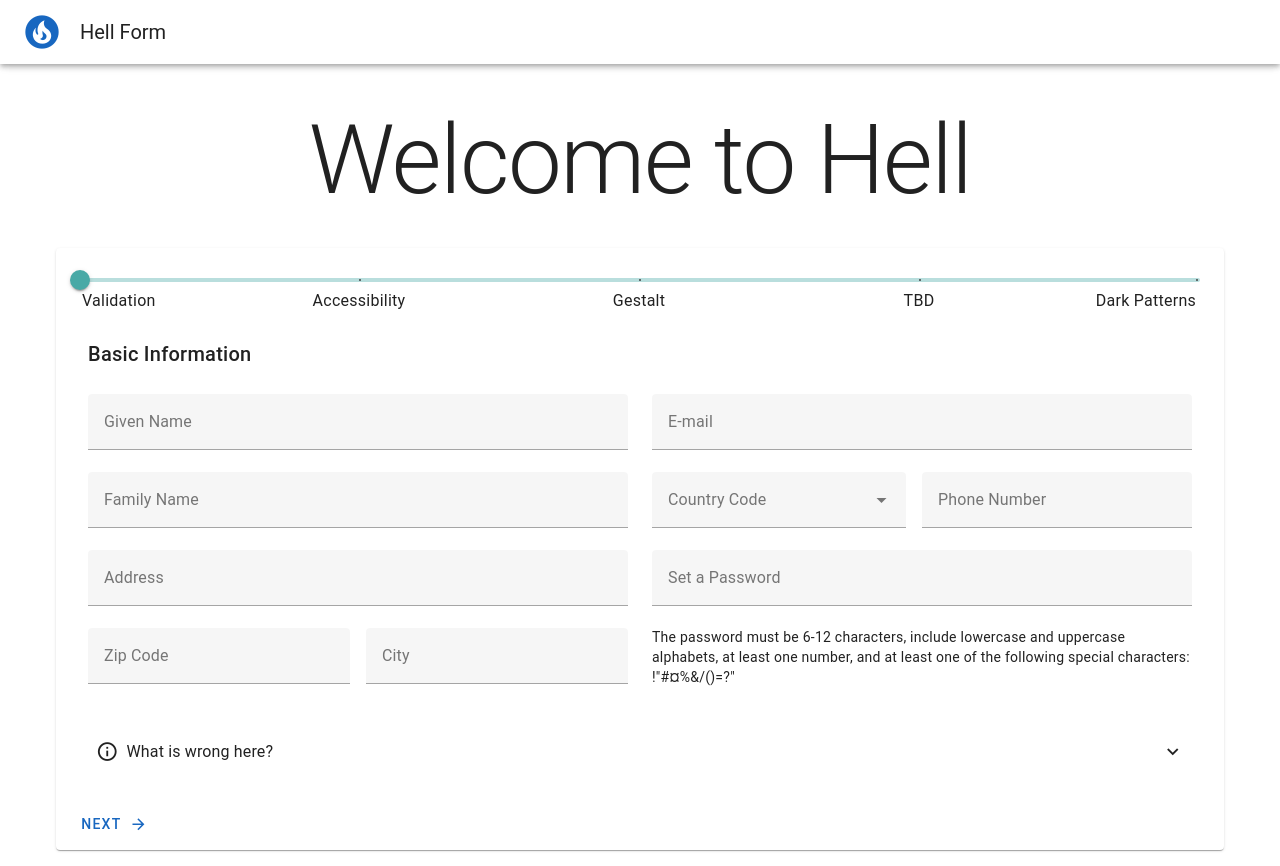
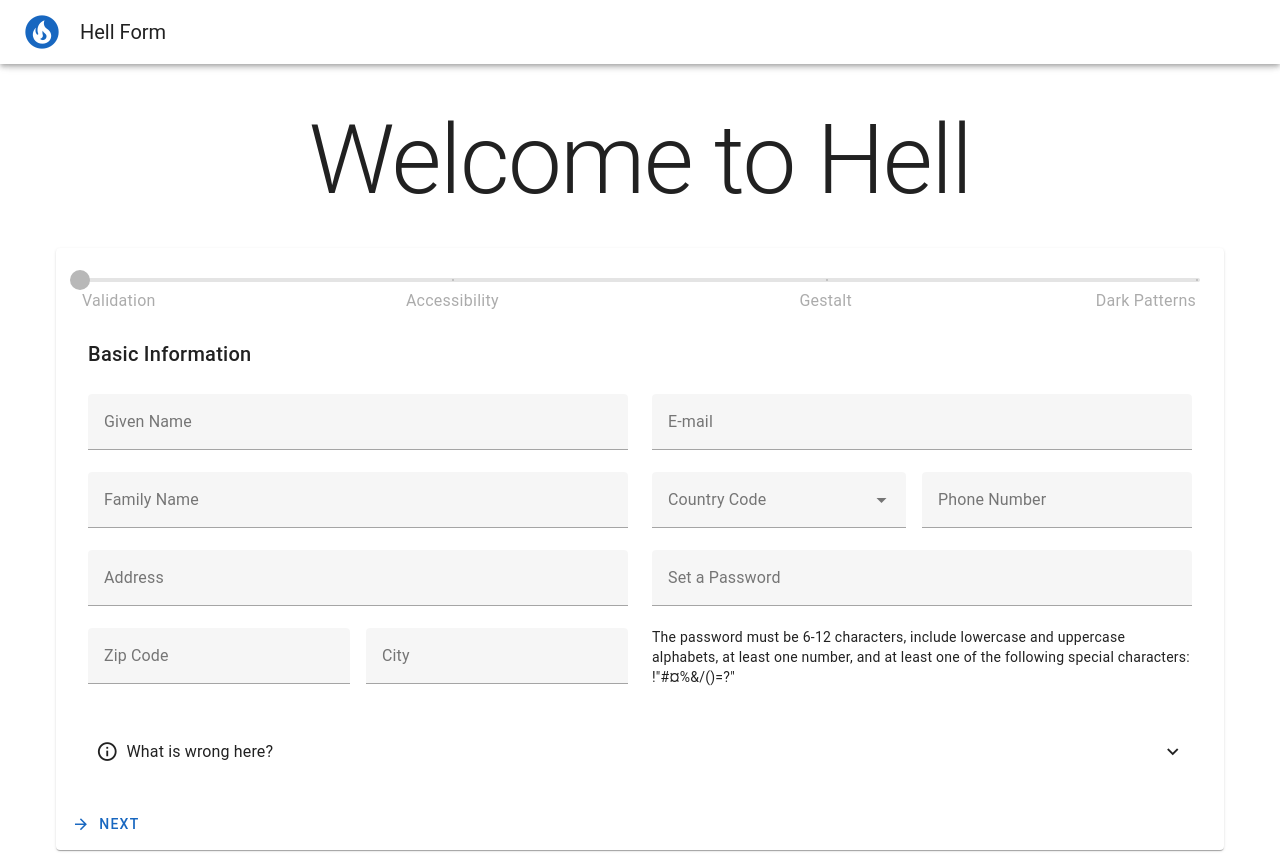
Before and after one commit to ajuvonen/hellform, a Vue app: page / in a window 1280 px wide. Both pictures are taken after a click on the button "GET STARTED". Built offline with nearby package versions, Linux system fonts and the light colour scheme.

Commit message:
Remove empty section and change validation logic

```diff
--- a/src/components/FormSection1.vue
+++ b/src/components/FormSection1.vue
@@ -5,7 +5,7 @@ import {useFormStore} from '@/stores/form';
 import {useCurrentSectionProblems} from '@/hooks/currentSectionProblems';
 import RowHeader from '@/components/RowHeader.vue';
 
-const {currentFormValid, data} = storeToRefs(useFormStore());
+const {currentForm, currentFormValid, data} = storeToRefs(useFormStore());
 const nameRules = [requiredValidator(), lengthValidator(3, 10), regexValidator(/^[A-Za-z]+$/)];
 const emailRules = [requiredValidator(), lengthValidator(9, 20)];
 const addressRules = [requiredValidator(), lengthValidator(10, 50)];
@@ -35,7 +35,7 @@ useCurrentSectionProblems([
 ]);
 </script>
 <template>
-  <v-form v-model="currentFormValid">
+  <v-form ref="currentForm" v-model="currentFormValid">
     <v-container>
       <row-header text="Basic Information" />
       <v-row>
--- a/src/components/FormSection2.vue
+++ b/src/components/FormSection2.vue
@@ -6,7 +6,7 @@ import {useCurrentSectionProblems} from '@/hooks/currentSectionProblems';
 
 const formStore = useFormStore();
 const {toggleDevice, removeStreamingService, addStreamingService} = formStore;
-const {currentFormValid, data} = storeToRefs(formStore);
+const {currentForm, currentFormValid, data} = storeToRefs(formStore);
 
 const deviceOptions = ['Cellphone', 'Laptop', 'Desktop-Tower', 'Watch', 'Tablet'];
 
@@ -37,10 +37,11 @@ useCurrentSectionProblems([
   `In this case, comboboxes provide an additional layer of complexity but no real value because the lists are short.`,
   `Users with screen readers may not understand table-like presentation, if the elements and their labels are not accessible.`,
   `Users with screen readers can't understand what actions the buttons perform, if they lack both text and accessibility optimization.`,
+  `The next button on the form enters a disabled state when the form has validation problems.`,
 ]);
 </script>
 <template>
-  <v-form v-model="currentFormValid">
+  <v-form ref="currentForm" v-model="currentFormValid">
     <v-container class="faded">
       <v-row>
         <v-col cols="12">
--- a/src/components/FormSection3.vue
+++ b/src/components/FormSection3.vue
@@ -5,7 +5,7 @@ import {useCurrentSectionProblems} from '@/hooks/currentSectionProblems';
 import RowHeader from '@/components/RowHeader.vue';
 import {lengthValidator} from '@/utils';
 
-const {currentFormValid, data} = storeToRefs(useFormStore());
+const {currentForm, currentFormValid, data} = storeToRefs(useFormStore());
 
 const lengthRules = [lengthValidator(0, 50)];
 
@@ -18,7 +18,7 @@ useCurrentSectionProblems([
 ]);
 </script>
 <template>
-  <v-form v-model="currentFormValid">
+  <v-form ref="currentForm" v-model="currentFormValid">
     <v-container>
       <row-header text="Taste Profile" />
       <v-row>
--- a/src/components/FormSection4.vue
+++ b/src/components/FormSection4.vue
@@ -2,17 +2,133 @@
 import {storeToRefs} from 'pinia';
 import {useFormStore} from '@/stores/form';
 import {useCurrentSectionProblems} from '@/hooks/currentSectionProblems';
+import {regexValidator, requiredValidator} from '@/utils';
 import RowHeader from '@/components/RowHeader.vue';
 
-const {currentFormValid} = storeToRefs(useFormStore());
+const {currentForm, currentFormValid, data} = storeToRefs(useFormStore());
 
-useCurrentSectionProblems([]);
+const incomeOptions = [
+  {title: '25 000 € - 35 0000 €', value: 1},
+  {title: '35 000 € - 50 0000 €', value: 2},
+  {title: '> 50 000 €', value: 3},
+];
+
+const genderOptions = [
+  {title: 'Male', value: 1},
+  {title: 'Female', value: 2},
+];
+
+const sexualOrientationOptions = [
+  {title: 'Straight', value: 1},
+  {title: 'Other', value: 2},
+];
+
+const requiredRules = [requiredValidator()];
+
+const birthdateRules = [requiredValidator(), regexValidator(/^\d{2,2}\/\d{2,2}\/\d{4,4}$/)];
+
+useCurrentSectionProblems([
+  `Asking for background information that is irrelevant to the service, and giving no opt-out possibility.`,
+  `There's a limited choice in answer options.`,
+  `Access to contacts usually means your friends are about to be spammed unwillingly.`,
+  `The contacts confirmation contains an example of confirm shaming, where the opt-out is worded negatively.`,
+  `The free premium trial is not actually free, and contains a continuous subscription trap`,
+  `The marketing consent is confusingly worded, required, and automatically active.`,
+  `The Terms of Service link redirects you to a page that can't be navigated back from without losing data.`,
+]);
 </script>
 <template>
-  <v-form v-model="currentFormValid">
+  <v-form ref="currentForm" v-model="currentFormValid">
     <v-container>
-      <row-header text="TBD" />
-      <v-row></v-row>
+      <row-header text="Background Information" />
+      <v-row>
+        <v-col cols="6">
+          <div class="d-flex with-gap">
+            <v-select
+              v-model="data.gender"
+              :items="genderOptions"
+              :rules="requiredRules"
+              label="Gender"
+            >
+            </v-select>
+            <v-select
+              v-model="data.incomeClass"
+              :items="incomeOptions"
+              :rules="requiredRules"
+              label="Annual Income"
+            >
+            </v-select>
+          </div>
+        </v-col>
+        <v-col cols="6">
+          <div class="d-flex with-gap">
+            <v-select
+              v-model="data.sexualOrientation"
+              :items="sexualOrientationOptions"
+              :rules="requiredRules"
+              label="Sexual Orientation"
+            ></v-select>
+            <v-text-field
+              v-model="data.birthdate"
+              :rules="birthdateRules"
+              label="Birth Date"
+              placeholder="DD/MM/YYYY"
+            ></v-text-field>
+          </div>
+        </v-col>
+      </v-row>
+      <row-header text="Additional Details" />
+      <v-row>
+        <v-col cols="6">
+          <v-radio-group
+            v-model="data.contactsAccess"
+            label="Please give us access to your contacts and calendar"
+            hide-details="auto"
+          >
+            <v-radio :value="true" label="Give access"></v-radio>
+            <v-radio :value="false" label="No, I don't have friends"></v-radio>
+          </v-radio-group>
+        </v-col>
+        <v-col cols="6">
+          <v-radio-group
+            v-model="data.subscribeToPremium"
+            label="Choose your subscription"
+            hide-details="auto"
+          >
+            <v-radio :value="false" label="Free"></v-radio>
+            <div class="d-flex">
+              <v-radio :value="true" label="Free* PREMIUM Trial"></v-radio>
+              <v-tooltip
+                v-if="data.subscribeToPremium"
+                text="A one-time service fee of 2.49€ will be charged. After the 30-day trial your subscription will continue as annually billed subscription."
+              >
+                <template v-slot:activator="{props}">
+                  <v-icon icon="mdi-information-outline" v-bind="props"></v-icon>
+                </template>
+              </v-tooltip>
+            </div>
+          </v-radio-group>
+        </v-col>
+      </v-row>
+      <v-divider class="mt-2"></v-divider>
+      <v-row>
+        <v-col cols="6">
+          <v-checkbox
+            label="NO, I'm not afraid to receive great offers to my email!"
+            v-model="data.receiveSpam"
+            :value="true"
+            required
+            :rules="requiredRules"
+          ></v-checkbox>
+        </v-col>
+        <v-col cols="6">
+          <v-checkbox v-model="data.acceptTOS" :value="true" required :rules="requiredRules">
+            <template #label>
+              I have read and accept the&nbsp;<RouterLink to="/tos">Terms of Service</RouterLink>
+            </template>
+          </v-checkbox>
+        </v-col>
+      </v-row>
     </v-container>
   </v-form>
 </template>
--- a/src/components/FormSection5.vue
+++ /dev/null
@@ -1,134 +0,0 @@
-<script setup lang="ts">
-import {storeToRefs} from 'pinia';
-import {useFormStore} from '@/stores/form';
-import {useCurrentSectionProblems} from '@/hooks/currentSectionProblems';
-import {regexValidator, requiredValidator} from '@/utils';
-import RowHeader from '@/components/RowHeader.vue';
-
-const {currentFormValid, data} = storeToRefs(useFormStore());
-
-const incomeOptions = [
-  {title: '25 000 € - 35 0000 €', value: 1},
-  {title: '35 000 € - 50 0000 €', value: 2},
-  {title: '> 50 000 €', value: 3},
-];
-
-const genderOptions = [
-  {title: 'Male', value: 1},
-  {title: 'Female', value: 2},
-];
-
-const sexualOrientationOptions = [
-  {title: 'Straight', value: 1},
-  {title: 'Other', value: 2},
-];
-
-const requiredRules = [requiredValidator()];
-
-const birthdateRules = [requiredValidator(), regexValidator(/^\d{2,2}\/\d{2,2}\/\d{4,4}$/)];
-
-useCurrentSectionProblems([
-  `Asking for background information that is irrelevant to the service, and giving no opt-out possibility.`,
-  `There's a limited choice in answer options.`,
-  `Access to contacts usually means your friends are about to be spammed unwillingly.`,
-  `The contacts confirmation contains an example of confirm shaming, where the opt-out is worded negatively.`,
-  `The free premium trial is not actually free, and contains a continuous subscription trap`,
-  `The marketing consent is confusingly worded, required, and automatically active.`,
-  `The Terms of Service link redirects you to a page that can't be navigated back from without losing data.`,
-]);
-</script>
-<template>
-  <v-form v-model="currentFormValid">
-    <v-container>
-      <row-header text="Background Information" />
-      <v-row>
-        <v-col cols="6">
-          <div class="d-flex with-gap">
-            <v-select
-              v-model="data.gender"
-              :items="genderOptions"
-              :rules="requiredRules"
-              label="Gender"
-            >
-            </v-select>
-            <v-select
-              v-model="data.incomeClass"
-              :items="incomeOptions"
-              :rules="requiredRules"
-              label="Annual Income"
-            >
-            </v-select>
-          </div>
-        </v-col>
-        <v-col cols="6">
-          <div class="d-flex with-gap">
-            <v-select
-              v-model="data.sexualOrientation"
-              :items="sexualOrientationOptions"
-              :rules="requiredRules"
-              label="Sexual Orientation"
-            ></v-select>
-            <v-text-field
-              v-model="data.birthdate"
-              :rules="birthdateRules"
-              label="Birth Date"
-              placeholder="DD/MM/YYYY"
-            ></v-text-field>
-          </div>
-        </v-col>
-      </v-row>
-      <row-header text="Additional Details" />
-      <v-row>
-        <v-col cols="6">
-          <v-radio-group
-            v-model="data.contactsAccess"
-            label="Please give us access to your contacts and calendar"
-            hide-details="auto"
-          >
-            <v-radio :value="true" label="Give access"></v-radio>
-            <v-radio :value="false" label="No, I don't have friends"></v-radio>
-          </v-radio-group>
-        </v-col>
-        <v-col cols="6">
-          <v-radio-group
-            v-model="data.subscribeToPremium"
-            label="Choose your subscription"
-            hide-details="auto"
-          >
-            <v-radio :value="false" label="Free"></v-radio>
-            <div class="d-flex">
-              <v-radio :value="true" label="Free* PREMIUM Trial"></v-radio>
-              <v-tooltip
-                v-if="data.subscribeToPremium"
-                text="A one-time service fee of 2.49€ will be charged. After the 30-day trial your subscription will continue as annually billed subscription."
-              >
-                <template v-slot:activator="{props}">
-                  <v-icon icon="mdi-information-outline" v-bind="props"></v-icon>
-                </template>
-              </v-tooltip>
-            </div>
-          </v-radio-group>
-        </v-col>
-      </v-row>
-      <v-divider class="mt-2"></v-divider>
-      <v-row>
-        <v-col cols="6">
-          <v-checkbox
-            label="NO, I'm not afraid to receive great offers to my email!"
-            v-model="data.receiveSpam"
-            :value="true"
-            required
-            :rules="requiredRules"
-          ></v-checkbox>
-        </v-col>
-        <v-col cols="6">
-          <v-checkbox v-model="data.acceptTOS" :value="true" required :rules="requiredRules">
-            <template #label>
-              I have read and accept the&nbsp;<RouterLink to="/tos">Terms of Service</RouterLink>
-            </template>
-          </v-checkbox>
-        </v-col>
-      </v-row>
-    </v-container>
-  </v-form>
-</template>
--- a/src/components/HellForm.vue
+++ b/src/components/HellForm.vue
@@ -1,26 +1,36 @@
 <script setup lang="ts">
 import {ref} from 'vue';
+import {storeToRefs} from 'pinia';
+import {useRouter} from 'vue-router';
 import FormSection1 from '@/components/FormSection1.vue';
 import FormSection2 from '@/components/FormSection2.vue';
 import FormSection3 from '@/components/FormSection3.vue';
 import FormSection4 from '@/components/FormSection4.vue';
-import FormSection5 from '@/components/FormSection5.vue';
 import CurrentSectionProblems from '@/components/CurrentSectionProblems.vue';
+import {useFormStore} from '@/stores/form';
 
-// const {currentFormValid} = storeToRefs(useFormStore());
-const currentFormValid = true;
+const router = useRouter();
+const {currentForm, currentFormValid} = storeToRefs(useFormStore());
 const currentSection = ref(1);
+
+const nextSection = async () => {
+  const {valid} = await currentForm.value?.validate();
+  if (valid && currentSection.value < 4) {
+    currentSection.value = currentSection.value + 1;
+  } else if (valid && currentSection.value === 4) {
+    router.push('/thanks');
+  }
+};
 </script>
 <template>
   <v-card class="mt-10">
     <v-card-text>
       <v-slider
         v-model="currentSection"
-        :ticks="{1: 'Validation', 2: 'Accessibility', 3: 'Gestalt', 4: 'TBD', 5: 'Dark Patterns'}"
+        :ticks="{1: 'Validation', 2: 'Accessibility', 3: 'Gestalt', 4: 'Dark Patterns'}"
         :min="1"
-        :max="5"
-        readonly
-        color="secondary"
+        :max="4"
+        disabled
         show-ticks="always"
       ></v-slider>
       <v-expand-transition>
@@ -28,7 +38,6 @@ const currentSection = ref(1);
         <form-section2 v-if="currentSection === 2"></form-section2>
         <form-section3 v-if="currentSection === 3"></form-section3>
         <form-section4 v-if="currentSection === 4"></form-section4>
-        <form-section5 v-if="currentSection === 5"></form-section5>
       </v-expand-transition>
       <v-expansion-panels>
         <v-expansion-panel elevation="0">
@@ -52,28 +61,13 @@ const currentSection = ref(1);
         >Back</v-btn
       >
       <v-btn
-        v-if="currentSection < 5"
         :style="{order: currentSection === 3 ? 0 : 1}"
-        :disabled="!currentFormValid"
+        :prepend-icon="currentSection < 4 ? 'mdi-arrow-right' : 'mdi-check'"
+        :disabled="currentSection === 2 && !currentFormValid"
         color="primary"
-        append-icon="mdi-arrow-right"
-        @click="currentSection = currentSection + 1"
-        >Next</v-btn
+        @click="nextSection"
+        >{{ currentSection < 4 ? 'Next' : 'Submit' }}</v-btn
       >
-      <router-link to="/thanks">
-        <v-btn
-          v-if="currentSection === 5"
-          :disabled="!currentFormValid"
-          color="primary"
-          append-icon="mdi-check"
-          >Submit</v-btn
-        >
-      </router-link>
     </v-card-actions>
   </v-card>
 </template>
-<style lang="scss" scoped>
-:deep(.v-slider__container) {
-  cursor: not-allowed !important;
-}
-</style>
--- a/src/stores/form.ts
+++ b/src/stores/form.ts
@@ -10,8 +10,10 @@ type StreamingService = {
 
 export const useFormStore = defineStore('form', {
   state: () => ({
+    currentForm: null as HTMLFormElement | null,
     currentFormValid: false,
     currentSectionProblems: [] as string[],
+    skipAllowed: false,
     data: {
       // Section 1
       firstname: '',
@@ -49,9 +51,6 @@ export const useFormStore = defineStore('form', {
       subscribeToPremium: null as null | boolean,
       acceptTOS: false,
       receiveSpam: true,
-
-      // Other
-      skipAllowed: false,
     },
   }),
   actions: {
--- a/src/views/HomeView.vue
+++ b/src/views/HomeView.vue
@@ -3,17 +3,17 @@ import {ref} from 'vue';
 import HellForm from '@/components/HellForm.vue';
 import {useFormStore} from '@/stores/form';
 import {storeToRefs} from 'pinia';
-import { useRouter } from 'vue-router';
+import {useRouter} from 'vue-router';
 
 const router = useRouter();
 const formStore = useFormStore();
 const formActive = ref(false);
 
-const {data} = storeToRefs(formStore);
+const {skipAllowed} = storeToRefs(formStore);
 
 const activateForm = () => {
   formStore.$reset();
-  data.value.skipAllowed = false;
+  skipAllowed.value = false;
   formActive.value = true;
 };
 </script>
@@ -45,13 +45,18 @@ const activateForm = () => {
         <v-btn
           v-if="!formActive"
           class="mt-10"
-          :color="data.skipAllowed ? 'secondary' : 'primary'"
+          :color="skipAllowed ? 'secondary' : 'primary'"
           prepend-icon="mdi-heart"
           @click="activateForm"
           >Get Started</v-btn
         >
-        <v-btn v-if="data.skipAllowed" class="mt-10" color="primary" prepend-icon="mdi-run-fast"
-         @click="router.push('/thanks')" >Skip to Finish</v-btn
+        <v-btn
+          v-if="skipAllowed"
+          class="mt-10"
+          color="primary"
+          prepend-icon="mdi-run-fast"
+          @click="router.push('/thanks')"
+          >Skip to Finish</v-btn
         >
       </div>
     </div>
--- a/src/views/TOSView.vue
+++ b/src/views/TOSView.vue
@@ -3,8 +3,8 @@ import {storeToRefs} from 'pinia';
 import {useFormStore} from '@/stores/form';
 
 const formStore = useFormStore();
-const {data} = storeToRefs(formStore);
-data.value.skipAllowed = true;
+const {skipAllowed} = storeToRefs(formStore);
+skipAllowed.value = true;
 </script>
 <template>
   <h1 class="text-h1 text-center mt-10">Terms Of Service</h1>
```
